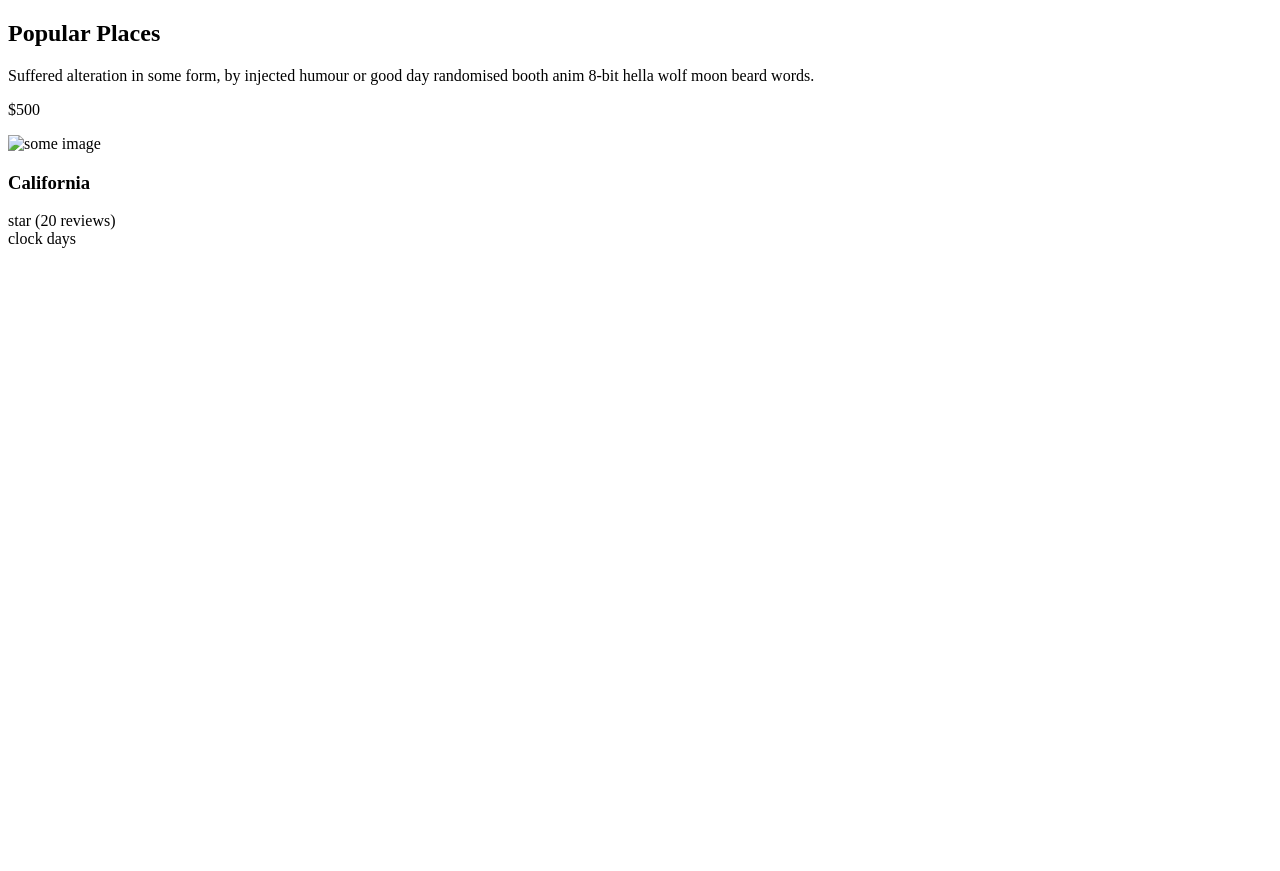
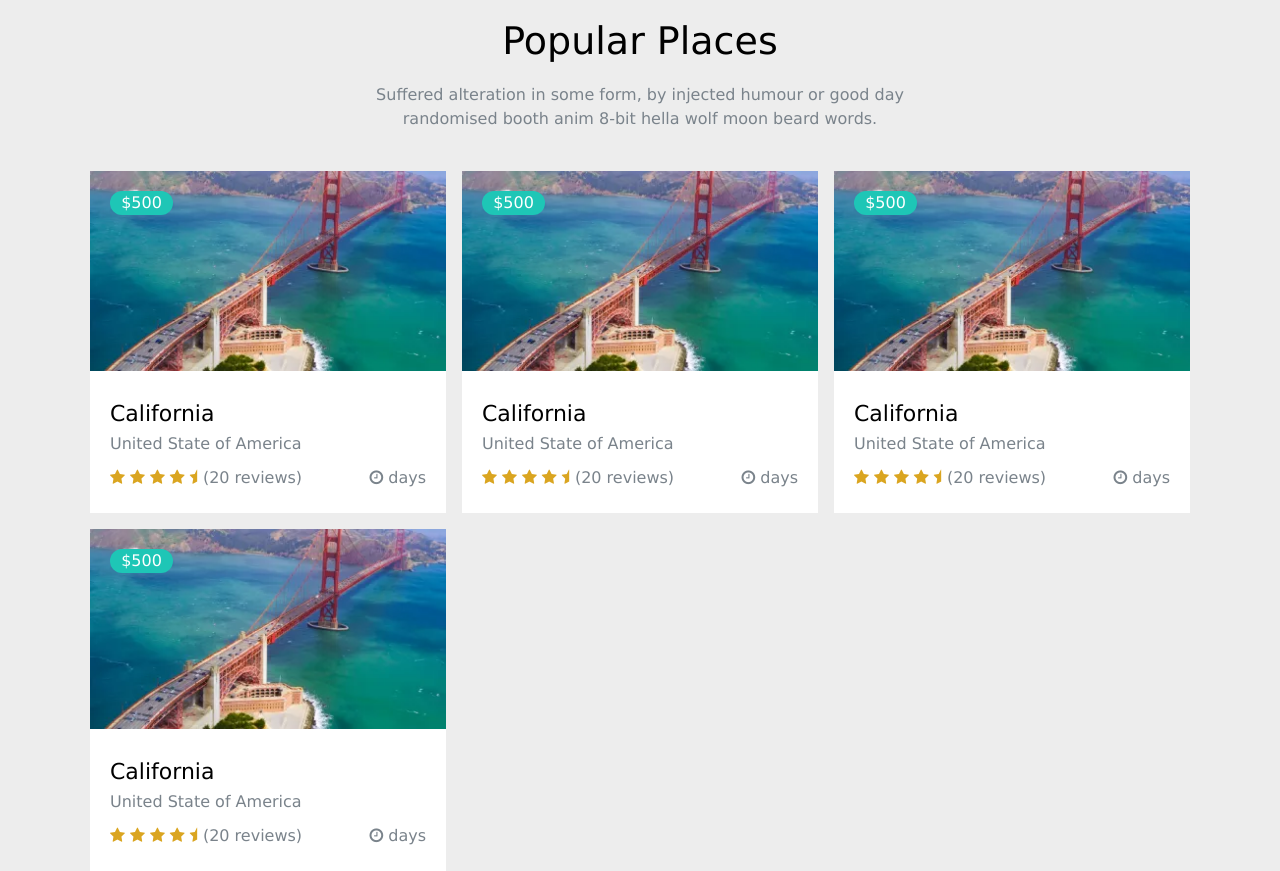
Before and after one commit to MariusCodeAcademy/feu2-10-responsive-rem-em, a plain HTML site: page popular-places.html in a window 1280 px wide. Before the commit the page ends 800 px from the top, so only its background shows below. Drawn offline with nearby package versions, Linux system fonts and the light colour scheme.

Commit message:
trip css

```diff
--- a/popular-places.html
+++ b/popular-places.html
@@ -10,7 +10,7 @@
 </head>
 
 <body>
-
+  <!-- https://preview.colorlib.com/theme/travelo/ -->
   <section class="container">
     <h2 class="secTitle">Popular Places</h2>
     <p class="secSubTitle">Suffered alteration in some form, by injected humour or good day randomised booth anim 8-bit
@@ -20,15 +20,95 @@
       <!-- Trip Card -->
       <div class="tripItem pos-rel">
         <p class="tripPrice">$500</p>
-        <img src="" alt="some image">
+        <img src="./img/1.webp" alt="some image">
         <div class="tripDesc">
           <h3 class="tripTitle">California</h3>
-          <p class="tripSubTitle"></p>
-          <div class="flex">
-            <div>
-              star (20 reviews)
-            </div>
-            <div>clock days</div>
+          <p class="tripSubTitle">United State of America</p>
+          <div class="flex space-between">
+            <p class="mb0 tripRating">
+              <i class="fa fa-star" aria-hidden="true"></i>
+              <i class="fa fa-star" aria-hidden="true"></i>
+              <i class="fa fa-star" aria-hidden="true"></i>
+              <i class="fa fa-star" aria-hidden="true"></i>
+              <i class="fa fa-star-half" aria-hidden="true"></i>
+              (20 reviews)
+            </p>
+            <p class="mb0">
+              <i class="fa fa-clock-o" aria-hidden="true"></i>
+              days
+            </p>
+          </div>
+        </div>
+      </div>
+      <!-- /Trip Card -->
+      <!-- Trip Card -->
+      <div class="tripItem pos-rel">
+        <p class="tripPrice">$500</p>
+        <img src="./img/1.webp" alt="some image">
+        <div class="tripDesc">
+          <h3 class="tripTitle">California</h3>
+          <p class="tripSubTitle">United State of America</p>
+          <div class="flex space-between">
+            <p class="mb0 tripRating">
+              <i class="fa fa-star" aria-hidden="true"></i>
+              <i class="fa fa-star" aria-hidden="true"></i>
+              <i class="fa fa-star" aria-hidden="true"></i>
+              <i class="fa fa-star" aria-hidden="true"></i>
+              <i class="fa fa-star-half" aria-hidden="true"></i>
+              (20 reviews)
+            </p>
+            <p class="mb0">
+              <i class="fa fa-clock-o" aria-hidden="true"></i>
+              days
+            </p>
+          </div>
+        </div>
+      </div>
+      <!-- /Trip Card -->
+      <!-- Trip Card -->
+      <div class="tripItem pos-rel">
+        <p class="tripPrice">$500</p>
+        <img src="./img/1.webp" alt="some image">
+        <div class="tripDesc">
+          <h3 class="tripTitle">California</h3>
+          <p class="tripSubTitle">United State of America</p>
+          <div class="flex space-between">
+            <p class="mb0 tripRating">
+              <i class="fa fa-star" aria-hidden="true"></i>
+              <i class="fa fa-star" aria-hidden="true"></i>
+              <i class="fa fa-star" aria-hidden="true"></i>
+              <i class="fa fa-star" aria-hidden="true"></i>
+              <i class="fa fa-star-half" aria-hidden="true"></i>
+              (20 reviews)
+            </p>
+            <p class="mb0">
+              <i class="fa fa-clock-o" aria-hidden="true"></i>
+              days
+            </p>
+          </div>
+        </div>
+      </div>
+      <!-- /Trip Card -->
+      <!-- Trip Card -->
+      <div class="tripItem pos-rel">
+        <p class="tripPrice">$500</p>
+        <img src="./img/1.webp" alt="some image">
+        <div class="tripDesc">
+          <h3 class="tripTitle">California</h3>
+          <p class="tripSubTitle">United State of America</p>
+          <div class="flex space-between">
+            <p class="mb0 tripRating">
+              <i class="fa fa-star" aria-hidden="true"></i>
+              <i class="fa fa-star" aria-hidden="true"></i>
+              <i class="fa fa-star" aria-hidden="true"></i>
+              <i class="fa fa-star" aria-hidden="true"></i>
+              <i class="fa fa-star-half" aria-hidden="true"></i>
+              (20 reviews)
+            </p>
+            <p class="mb0">
+              <i class="fa fa-clock-o" aria-hidden="true"></i>
+              days
+            </p>
           </div>
         </div>
       </div>
--- a/style/popular-places.css
+++ b/style/popular-places.css
@@ -0,0 +1,77 @@
+@import url('https://necolas.github.io/normalize.css/8.0.1/normalize.css');
+@import url('https://cdnjs.cloudflare.com/ajax/libs/font-awesome/4.7.0/css/font-awesome.css');
+@import 'reset.css';
+
+.container {
+  max-width: 1140px;
+  padding-top: 2rem;
+}
+
+html {
+  font-size: 10px;
+}
+
+p {
+  font-size: 16px;
+  color: #7a838b;
+}
+
+/* Section Trip */
+
+.secTitle {
+  font-size: 3.8rem;
+  margin-bottom: 0.5em;
+  text-align: center;
+  font-weight: normal;
+}
+
+.secSubTitle {
+  max-width: 540px;
+  text-align: center;
+  margin: 0 auto 4rem;
+  line-height: 1.5;
+}
+
+.tripGrid {
+  display: grid;
+  grid-template-columns: repeat(3, 1fr);
+  gap: 1.6rem;
+}
+
+.tripItem {
+  background-color: #fff;
+}
+
+.tripDesc {
+  padding: 2.7rem 2rem 2.5rem;
+}
+
+.tripTitle {
+  font-size: 2.2rem;
+  margin-bottom: 0.4em;
+  font-weight: normal;
+}
+
+.mb0 {
+  margin-bottom: 0;
+}
+.space-between {
+  justify-content: space-between;
+}
+.pos-rel {
+  position: relative;
+}
+
+.tripRating .fa {
+  color: goldenrod;
+}
+
+.tripPrice {
+  background-color: #1ec6b6;
+  border-radius: 20px;
+  padding: 0.2em 0.7em;
+  color: #fff;
+  position: absolute;
+  top: 2rem;
+  left: 2rem;
+}
```
Also changed, not shown: img/1.webp (added).
